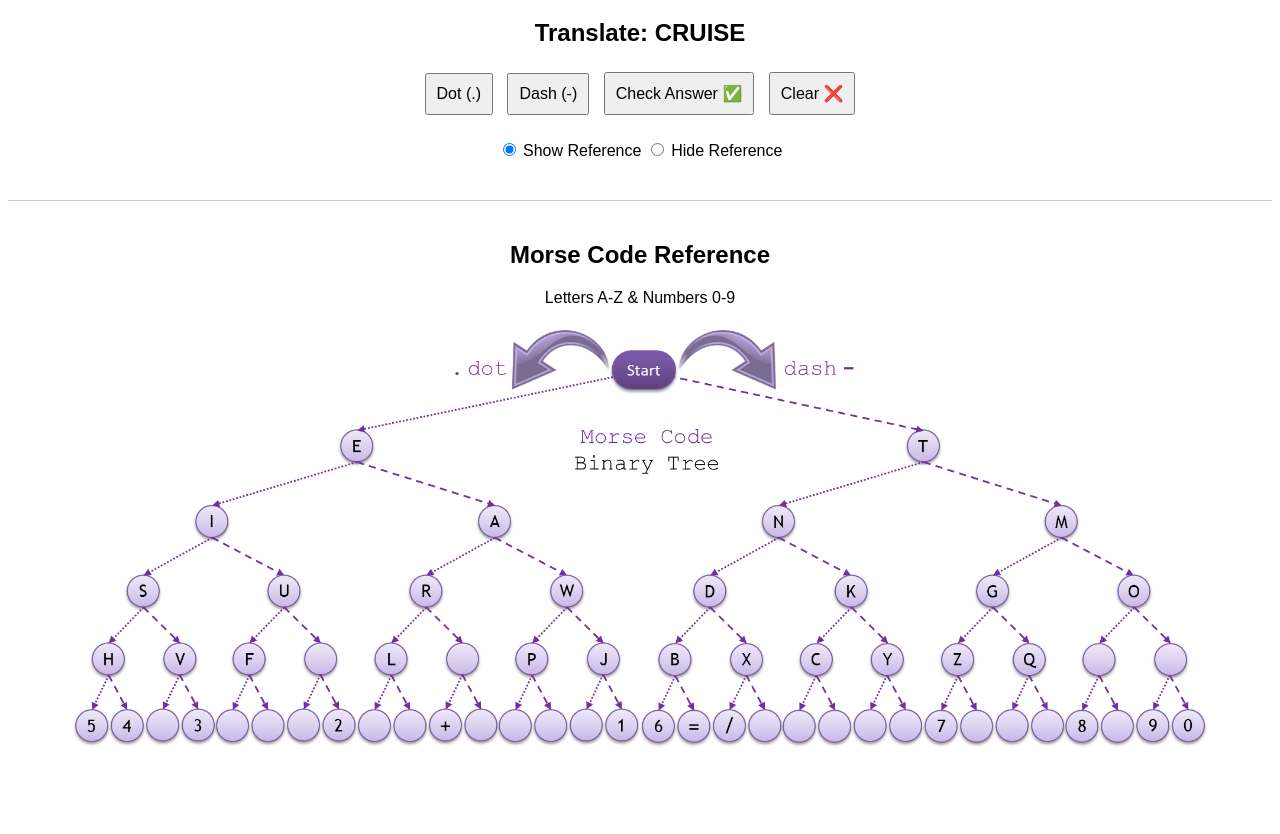
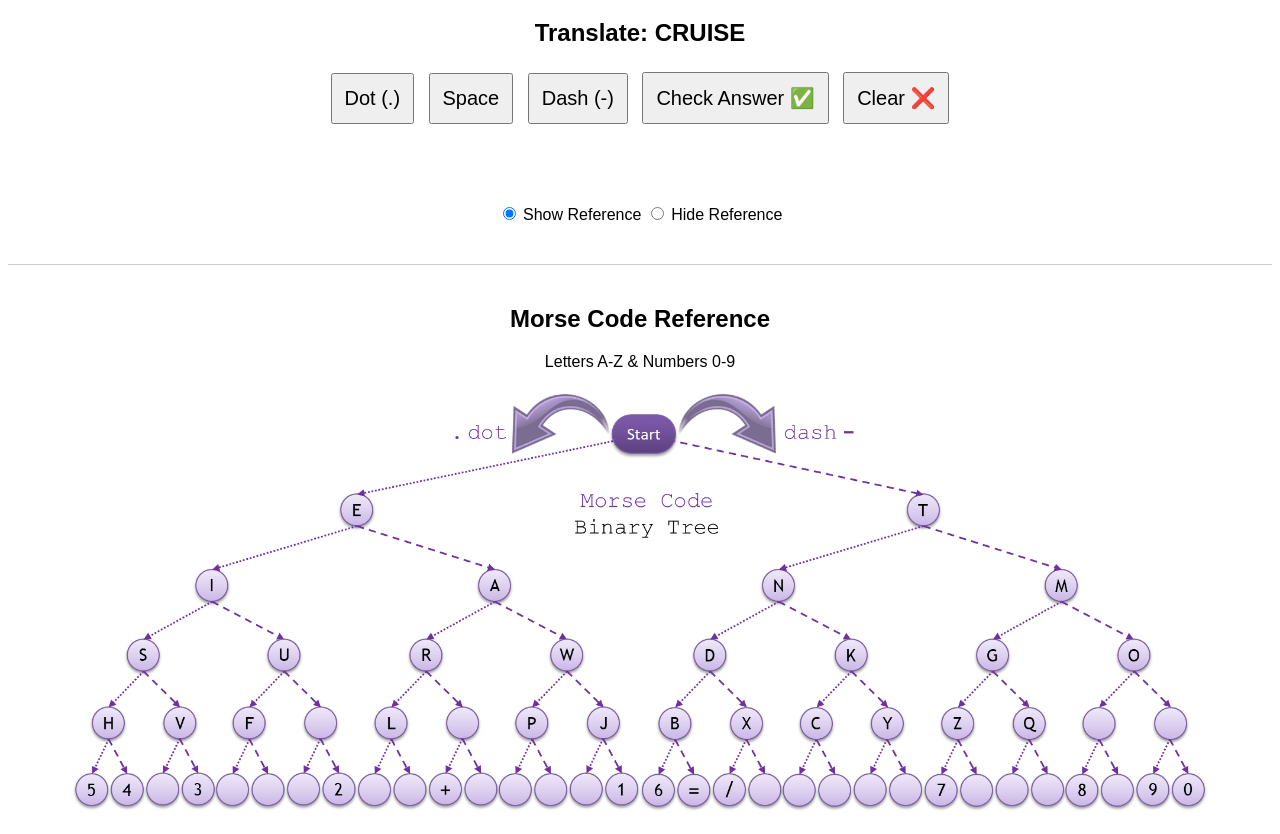
Before and after one commit to albS101/morseCode, a plain HTML site: page index.html in a window 1280 px wide. Both pictures are taken after a click on the button "Check Answer ✅". Shown: the part 61-895 px from the top of the page. Before the commit the page ends 831 px from the top, so only its background shows below. Drawn offline with Linux system fonts and the light colour scheme.

Commit message:
Add files via upload

```diff
--- a/index.html
+++ b/index.html
@@ -9,9 +9,10 @@
       font-family: Arial, sans-serif;
       text-align: center;
     }
+    /* Increase size of buttons */
     button {
-      font-size: 16px;
-      padding: 10px;
+      font-size: 20px;
+      padding: 12px;
       margin: 5px;
     }
     .practice-area {
@@ -25,7 +26,13 @@
     #toggleSection {
       margin: 20px 0;
     }
-    /* Responsive image */
+    /* Ensure the output text is large; updated segments will be even bigger */
+    #output {
+      font-size: 36px;
+      margin-top: 15px;
+      min-height: 40px;
+    }
+    /* Responsive reference image */
     .reference-container img {
       max-width: 90%;
       height: auto;
@@ -39,6 +46,7 @@
   <div class="practice-area">
     <h2>Translate: <span id="word"></span></h2>
     <button onclick="addSymbol('.')">Dot (.)</button>
+    <button onclick="addSymbol(' ')">Space</button>
     <button onclick="addSymbol('-')">Dash (-)</button>
     <button onclick="checkAnswer()">Check Answer ✅</button>
     <button onclick="clearInput()">Clear ❌</button>
@@ -77,12 +85,17 @@
       Y: "-.--",  Z: "--.."
     };
 
-    // Convert a word to its Morse representation (concatenated with no spaces)
+    // Convert a word to its Morse representation, with a space between each letter's code.
     function getMorse(word) {
-      return word.split("").map(letter => morseMapping[letter]).join("");
+      return word.split("").map(letter => morseMapping[letter]).join(" ");
     }
 
-    // Array of 100 words drawn from various categories
+    // Normalize a string: trim extra spaces and replace multiple spaces with one.
+    function normalize(str) {
+      return str.trim().replace(/\s+/g, " ");
+    }
+
+    // Array of 100 words drawn from various categories.
     const words = [
       "HELLO", "WORLD", "CAR", "HOUSE", "FLAG", "SHIP", "ZEBRA",
       "RAIN", "SUNNY", "CLOUD", "STORM", "WIND", "FOG", "SNOW",
@@ -101,7 +114,7 @@
     let currentWord = "";
     let userInput = "";
 
-    // Pick a new random word from the words array
+    // Pick a new random word from the words array.
     function newWord() {
       currentWord = words[Math.floor(Math.random() * words.length)];
       document.getElementById("word").textContent = currentWord;
@@ -109,20 +122,37 @@
       updateOutput();
     }
 
-    // Append dot or dash to user input
+    // Append the symbol (dot, dash, or space) to the user's input.
     function addSymbol(symbol) {
       userInput += symbol;
       updateOutput();
     }
 
-    // Update the displayed output to show the current user input
+    // Update the displayed output with alternating colors and larger, bolder segments.
     function updateOutput() {
-      document.getElementById("output").textContent = userInput;
+      // Split by space to get segments.
+      const segments = userInput.split(" ");
+      // Colors for alternating segments
+      const colors = ["darkorange", "darkgreen"];
+      let html = "";
+
+      segments.forEach((seg, index) => {
+        // Insert a space between segments if not the first one.
+        if (index > 0) {
+          html += "<span style='font-size: 36px;'> </span>";
+        }
+        // Wrap each non-empty segment in a span with its alternating color, larger font size, and bold weight.
+        if (seg.length > 0) {
+          html += "<span style='color:" + colors[index % colors.length] + "; font-size: 36px; font-weight: bold;'>" + seg + "</span>";
+        }
+      });
+
+      document.getElementById("output").innerHTML = html;
     }
 
-    // Check if the user's Morse input matches the expected Morse conversion of currentWord
+    // Check if the normalized user input matches the expected Morse of the current word.
     function checkAnswer() {
-      if (userInput === getMorse(currentWord)) {
+      if (normalize(userInput) === getMorse(currentWord)) {
         alert("✅ Correct!");
         newWord();
       } else {
@@ -130,18 +160,18 @@
       }
     }
 
-    // Clear the current user input
+    // Clear the current user input.
     function clearInput() {
       userInput = "";
       updateOutput();
     }
 
-    // Toggle the reference container's visibility based on the radio button choice
+    // Toggle the reference container's visibility based on the radio button choice.
     function toggleReference(show) {
       document.getElementById("reference").style.display = show ? "block" : "none";
     }
 
-    // Initialize the trainer on page load
+    // Initialize the trainer on page load.
     newWord();
   </script>
 </body>
```
